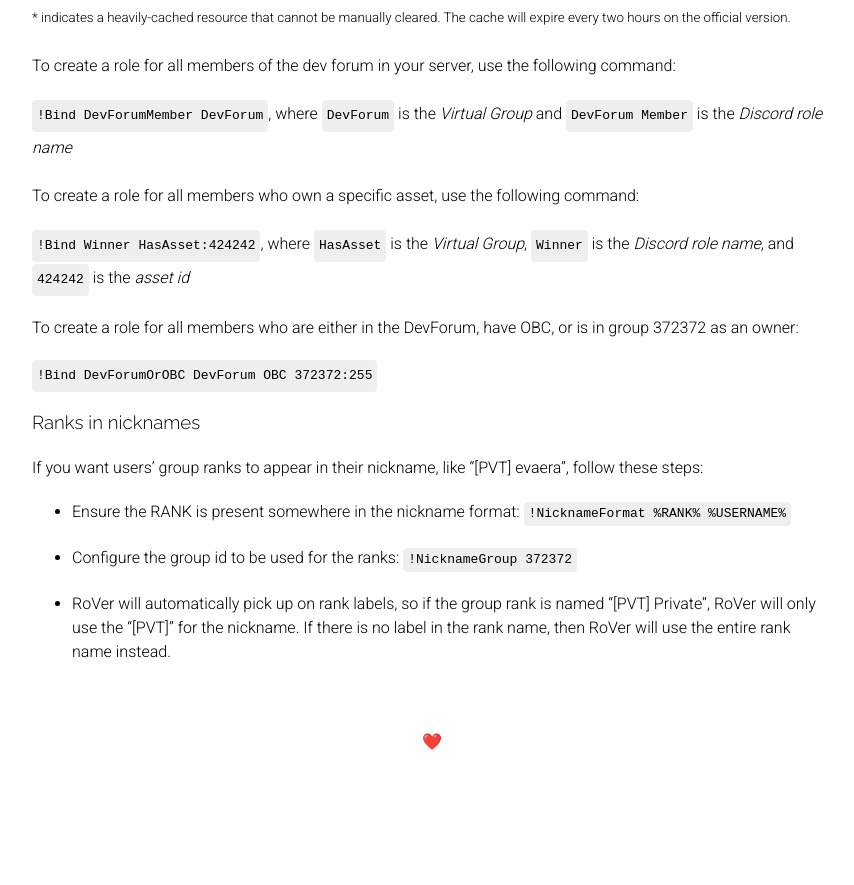
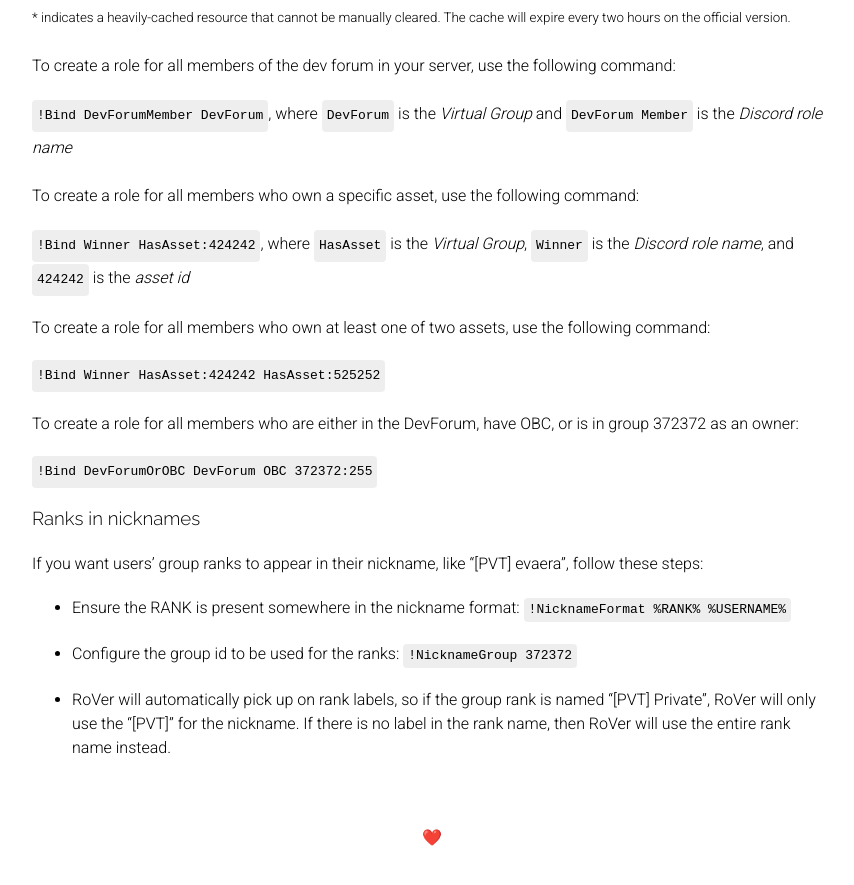
Before and after one commit to evaera/RoVer, a Jekyll site: the page built from index.md, in a window 1280 px wide and 900 px high, scrolled down 7917 px. Shown: the top 885 px of the window, without its empty margins (208-1062 px from the left). Built offline with Jekyll 4.4.1, drawn with Linux system fonts in a browser that asks for light colours; nearby versions of some CDN libraries; our own code applies the rules of GitHub Pages for plain Markdown files; before the commit the page ends 8721 px from its top, so only the background shows below that.

Commit message:
Update index.md

```diff
--- a/index.md
+++ b/index.md
@@ -165,6 +165,10 @@ To create a role for all members who own a specific asset, use the following com
 
 `!Bind Winner HasAsset:424242`, where `HasAsset` is the *Virtual Group*, `Winner` is the *Discord role name*, and `424242` is the *asset id*
 
+To create a role for all members who own at least one of two assets, use the following command:
+
+`!Bind Winner HasAsset:424242 HasAsset:525252`
+
 To create a role for all members who are either in the DevForum, have OBC, or is in group 372372 as an owner:
 
 `!Bind DevForumOrOBC DevForum OBC 372372:255`
```
